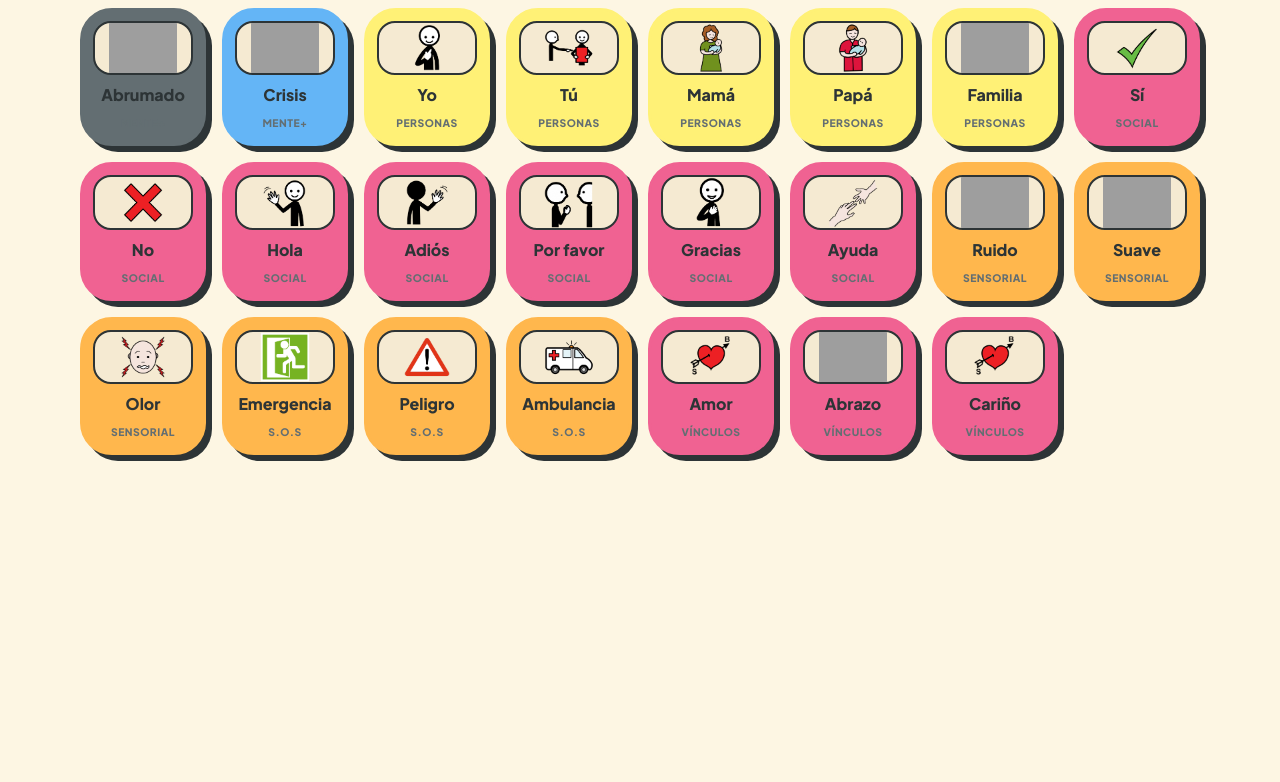
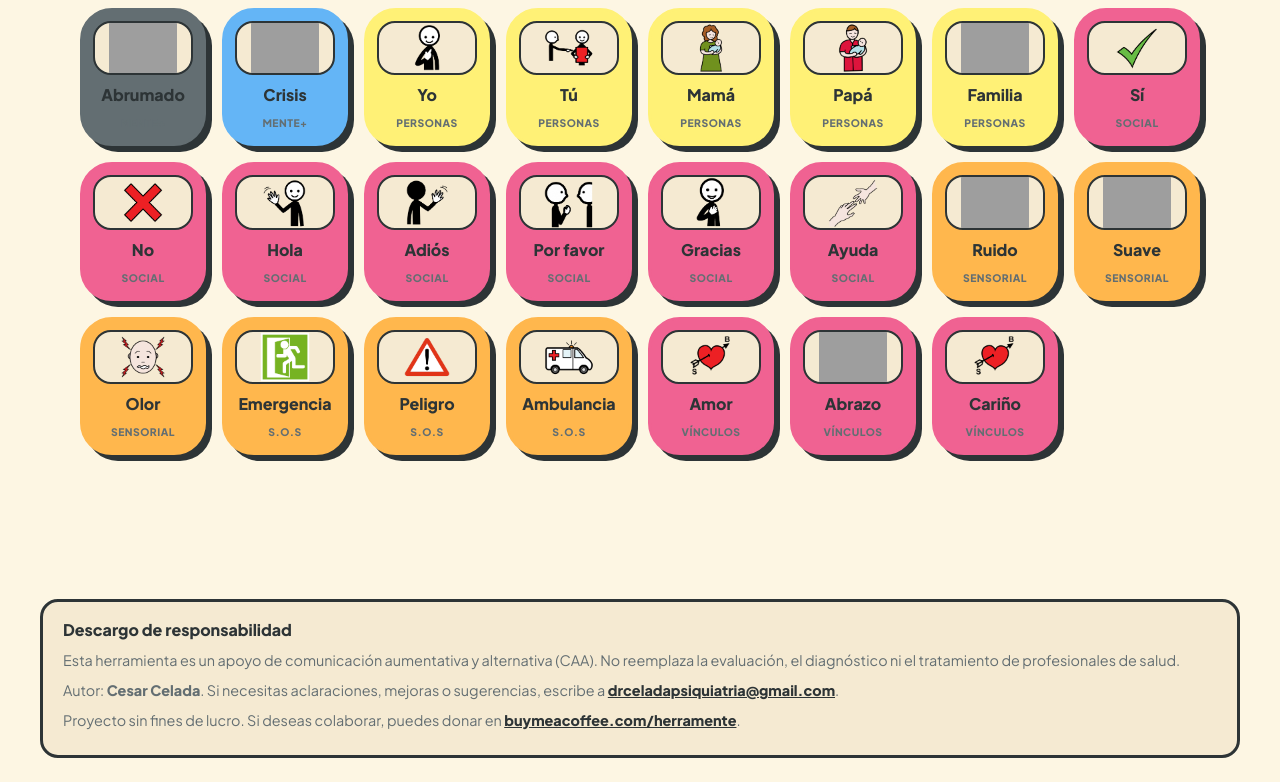
Before and after one commit to pataforista/noverbal, a plain HTML site: page index.html in a window 1280 px wide. Shown: the part 930-1712 px from the top of the page. Before the commit the page ends 1529 px from the top, so only its background shows below. Drawn offline with Linux system fonts and the light colour scheme; grey boxes are pictures that could not be loaded.

Commit message:
Add legal disclaimers, author/contact, and donation info

```diff
--- a/index.html
+++ b/index.html
@@ -80,6 +80,22 @@
       <div class="companion-bubble hidden" id="companionBubble">¡Hola! Estoy aquí para acompañarte.</div>
     </div>
   </main>
+
+  <footer class="legal-footer glass" aria-label="Información legal y contacto">
+    <h2>Descargo de responsabilidad</h2>
+    <p>
+      Esta herramienta es un apoyo de comunicación aumentativa y alternativa (CAA). No reemplaza la evaluación,
+      el diagnóstico ni el tratamiento de profesionales de salud.
+    </p>
+    <p>
+      Autor: <strong>Cesar Celada</strong>. Si necesitas aclaraciones, mejoras o sugerencias,
+      escribe a <a href="mailto:drceladapsiquiatria@gmail.com">drceladapsiquiatria@gmail.com</a>.
+    </p>
+    <p>
+      Proyecto sin fines de lucro. Si deseas colaborar, puedes donar en
+      <a href="https://buymeacoffee.com/herramente" target="_blank" rel="noopener noreferrer">buymeacoffee.com/herramente</a>.
+    </p>
+  </footer>
 
   <!-- MODAL: Editor -->
   <dialog class="modal glass-modal" id="editModal">
@@ -291,6 +307,15 @@
           <h3>Clínico</h3>
           <button type="button" class="btn glass warning full-width" id="btnOpenHistory">📊 Ver Bitácora de Uso</button>
         </div>
+
+        <div class="settings-section">
+          <h3>Información legal</h3>
+          <p class="legal-note">
+            Esta app es un recurso CAA y no reemplaza diagnóstico ni tratamiento profesional.
+            Autor: Cesar Celada · Contacto: drceladapsiquiatria@gmail.com · Proyecto sin fines de lucro.
+            Donaciones: buymeacoffee.com/herramente.
+          </p>
+        </div>
       </div>
 
       <div class="modal-foot">
--- a/styles.css
+++ b/styles.css
@@ -980,3 +980,32 @@ input:checked+.toggle-slider:before {
     grid-template-columns: repeat(auto-fill, minmax(130px, 1fr));
   }
 }
+.legal-footer {
+  max-width: 1200px;
+  margin: 0 auto 1.5rem;
+  padding: 1rem 1.25rem;
+  border: var(--border-thick);
+  border-radius: var(--radius-md);
+  background: var(--bg-secondary);
+}
+
+.legal-footer h2 {
+  font-size: 1rem;
+  margin-bottom: 0.5rem;
+}
+
+.legal-footer p {
+  font-size: 0.9rem;
+  color: var(--text-secondary);
+  margin-bottom: 0.5rem;
+}
+
+.legal-footer a {
+  color: var(--text-primary);
+  font-weight: 700;
+}
+
+.legal-note {
+  font-size: 0.9rem;
+  color: var(--text-secondary);
+}
```
